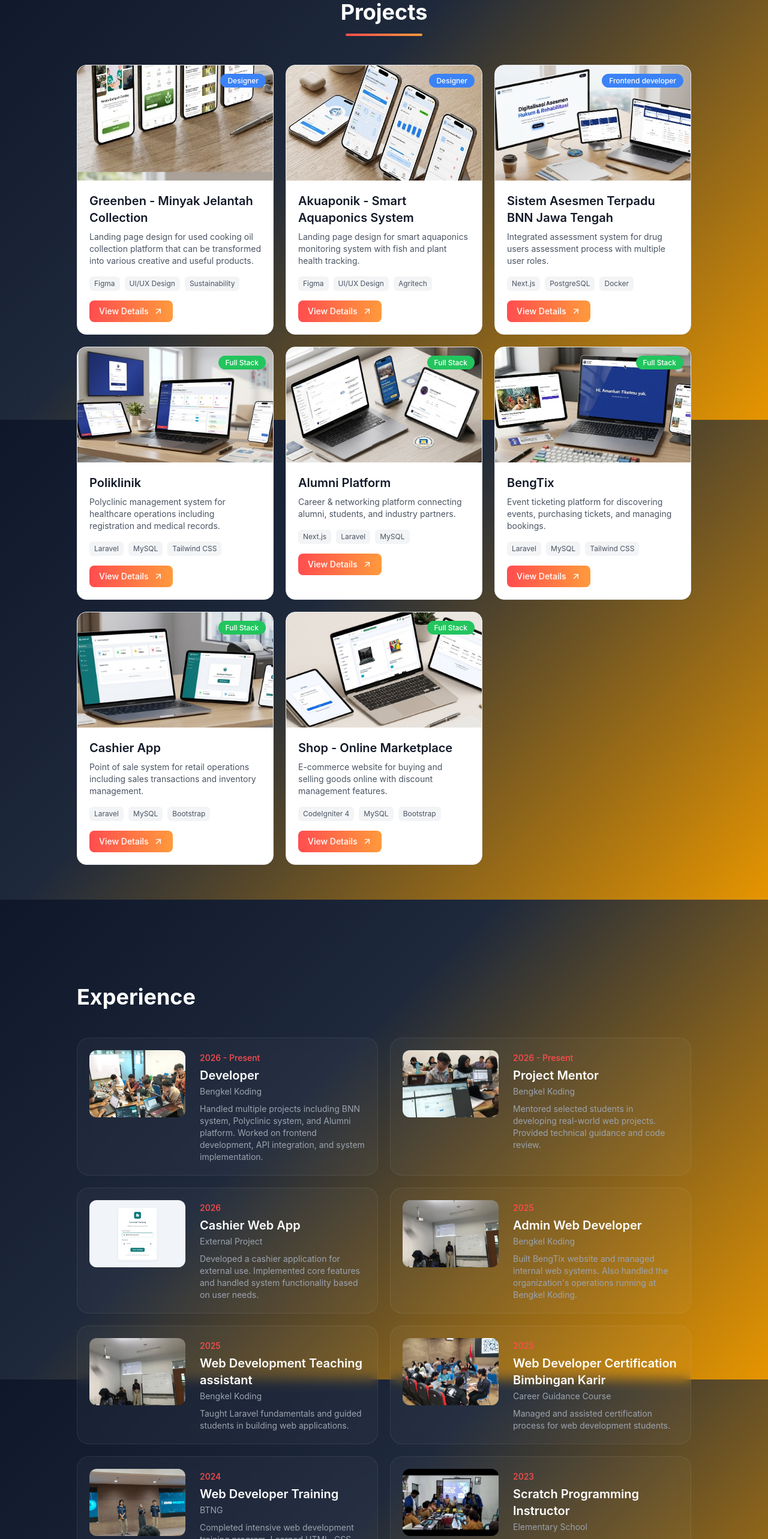
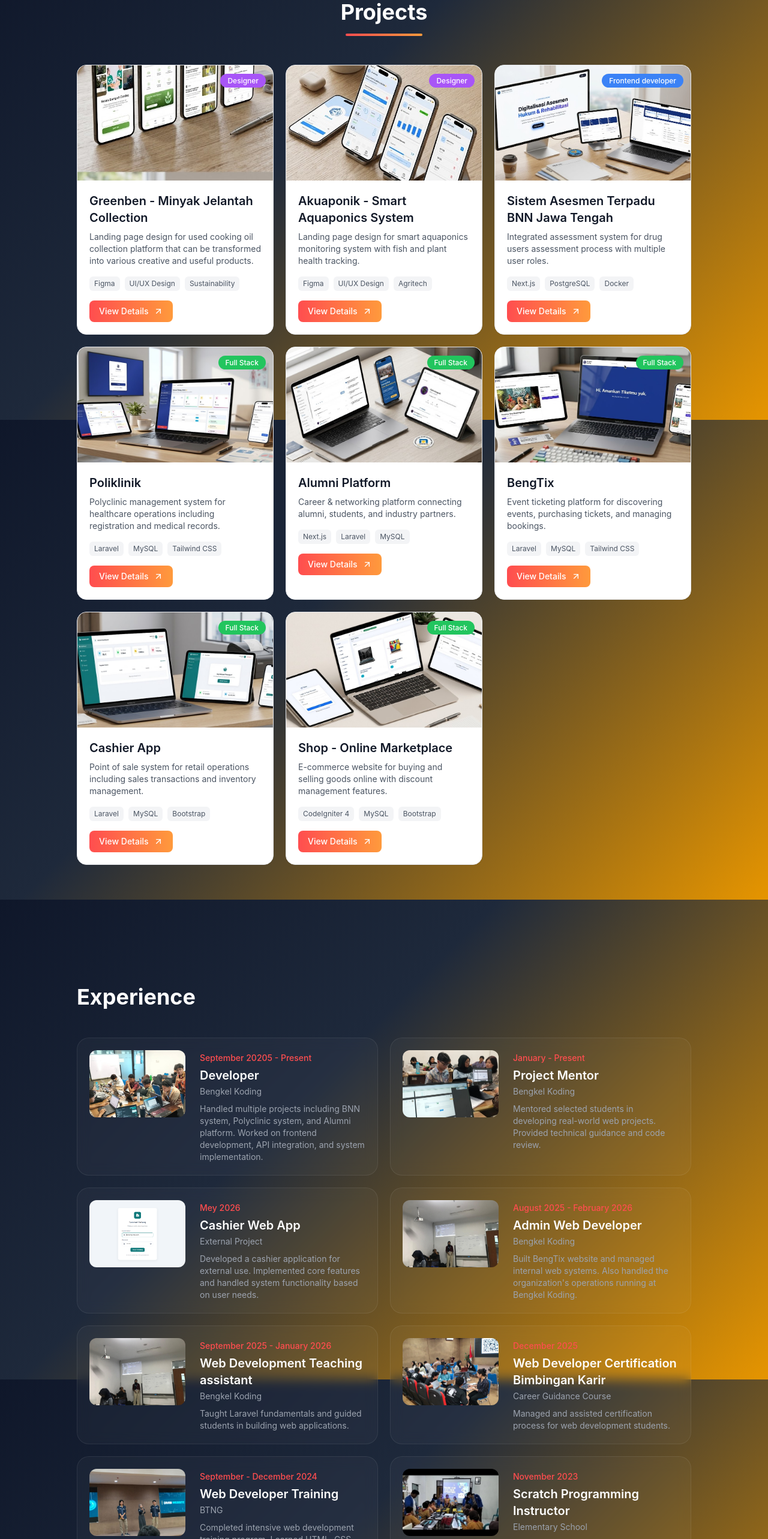
Before and after one commit to tiara1210/my-portofolio, a Next.js app: page / in a window 1280 px wide. Shown: the part 2500-5066 px from the top of the page at 60% size. Built offline with nearby package versions, Linux system fonts and the light colour scheme.

Commit message:
Update project details and experience periods for accuracy and consistency

```diff
--- a/app/projects/[slug]/page.tsx
+++ b/app/projects/[slug]/page.tsx
@@ -14,7 +14,7 @@ const projects = [
     tech: ["Figma", "UI/UX Design", "Dashboard", "Sustainability"],
     year: "2026",
     duration: "1 week",
-    teamSize: 1,
+    teamSize: 2,
     features: [
       "Hero section with sustainability concept",
       "Collection scheduling interface",
@@ -37,7 +37,7 @@ const projects = [
     image: "/assets/project/akuaponik.png",
     tech: ["Figma", "UI/UX Design", "Agritech", "Dashboard Design"],
     year: "2026",
-    duration: "1 week",
+    duration: "1 day",
     teamSize: 1,
     features: [
       "Hero section with aquaponics concept",
@@ -344,7 +344,9 @@ export default async function ProjectDetail({ params }: ProjectDetailProps) {
                 className={`px-3 py-1 text-sm font-medium rounded-full ${
                   project.role === "Full Stack"
                     ? "bg-green-500 text-white"
-                    : "bg-blue-500 text-white"
+                    : project.role === "Frontend developer"
+                    ? "bg-blue-500 text-white"
+                    : "bg-purple-500 text-white"
                 }`}
               >
                 {project.role}
--- a/components/Experience.tsx
+++ b/components/Experience.tsx
@@ -25,63 +25,63 @@ export default function Experience() {
 
   const experiences = [
     {
-      period: "2026 - Present",
+      period: "September 20205 - Present",
       title: "Developer",
       company: "Bengkel Koding",
       description: "Handled multiple projects including BNN system, Polyclinic system, and Alumni platform. Worked on frontend development, API integration, and system implementation.",
       photo: "/assets/photos/developer.jpeg",
     },
     {
-      period: "2026 - Present",
+      period: "January - Present",
       title: "Project Mentor",
       company: "Bengkel Koding",
       description: "Mentored selected students in developing real-world web projects. Provided technical guidance and code review.",
       photo: "/assets/photos/projectu24.jpeg",
     },
     {
-      period: "2026",
+      period: "Mey 2026",
       title: "Cashier Web App",
       company: "External Project",
       description: "Developed a cashier application for external use. Implemented core features and handled system functionality based on user needs.",
       photo: "/assets/photos/cashier.png",
     },
     {
-      period: "2025",
+      period: "August 2025 - February 2026",
       title: "Admin Web Developer",
       company: "Bengkel Koding",
       description: "Built BengTix website and managed internal web systems. Also handled the organization's operations running at Bengkel Koding.",
       photo: "/assets/photos/asisten.jpeg",
     },
     {
-      period: "2025",
+      period: "September 2025 - January 2026",
       title: "Web Development Teaching assistant",
       company: "Bengkel Koding",
       description: "Taught Laravel fundamentals and guided students in building web applications.",
       photo: "/assets/photos/asisten.jpeg",
     },
     {
-      period: "2025",
+      period: "December 2025",
       title: "Web Developer Certification Bimbingan Karir",
       company: "Career Guidance Course",
       description: "Managed and assisted certification process for web development students.",
       photo: "/assets/photos/bimkar.jpeg",
     },
     {
-      period: "2024",
+      period: "September - December 2024",
       title: "Web Developer Training",
       company: "BTNG",
       description: "Completed intensive web development training program. Learned HTML, CSS, JavaScript, and React basics. Built several hands-on projects including a personal portfolio website.",
       photo: "/assets/photos/dev.png",
     },
     {
-      period: "2023",
+      period: "November 2023",
       title: "Scratch Programming Instructor",
       company: "Elementary School",
       description: "Taught Scratch programming to elementary school children. Introduced basic programming concepts through interactive games and animations.",
       photo: "/assets/photos/scratch.png",
     },
     {
-      period: "2023",
+      period: "September - January 2023",
       title: "Mobile Development Training",
       company: "BTNG",
       description: "Learned mobile app development fundamentals using Flutter. Created cross-platform mobile applications and learned state management with Provider.",
--- a/components/Projects.tsx
+++ b/components/Projects.tsx
@@ -96,7 +96,9 @@ export default function Projects() {
                   <span className={`px-3 py-1 text-xs font-medium rounded-full ${
                     project.role === 'Full Stack'
                       ? 'bg-green-500 text-white'
-                      : 'bg-blue-500 text-white'
+                      : project.role === 'Frontend developer'
+                      ? 'bg-blue-500 text-white'
+                      : 'bg-purple-500 text-white'
                   }`}>
                     {project.role}
                   </span>
```
